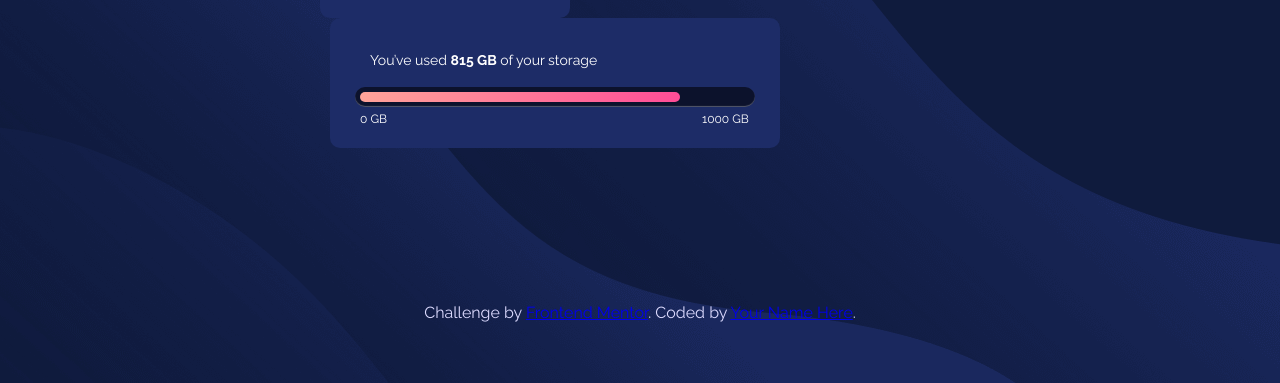
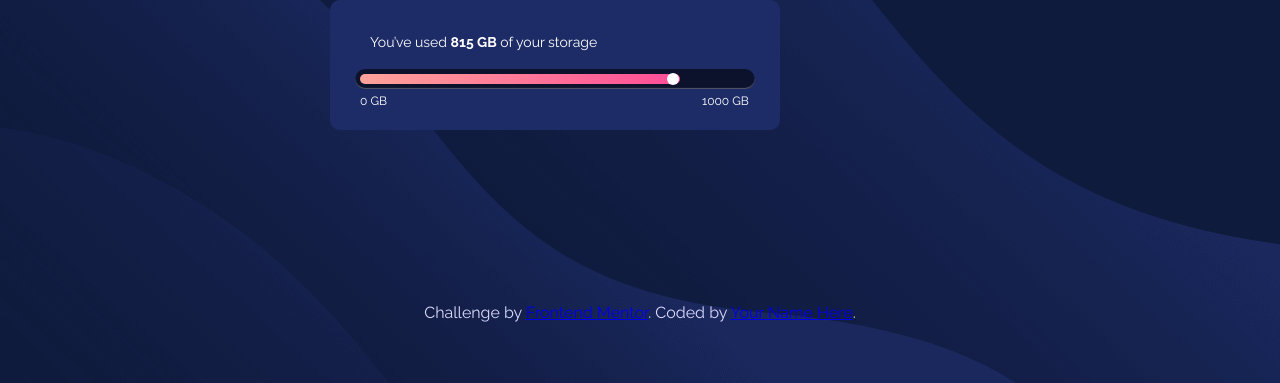
Before and after one commit to cblnpa/frontendmentor-fylo-data-storage, a plain HTML site: page index.html in a window 1280 px wide. Shown: the part 417-800 px from the top of the page. Drawn offline with Linux system fonts and the light colour scheme.

Commit message:
Last details

```diff
--- a/index.html
+++ b/index.html
@@ -32,6 +32,7 @@
       </div>
       <div class="bar">
         <span class="bar-color"></span>
+        <span class="dot"></span>
         <div class="storage">
           <span id="first">0 GB</span><span id="last">1000 GB</span>
         </div>
--- a/styles.css
+++ b/styles.css
@@ -47,7 +47,7 @@ body {
   font-family: var(--font);
   background: var(--dark-blue);
   width: 250px;
-  height: 200px;
+  height: 164px;
   border-radius: 10px;
   border-top-right-radius: 90px 90px;
   color: white;
@@ -113,6 +113,17 @@ body {
   margin-left: 315px;
 }
 
+.dot {
+  height: 12px;
+  width: 12px;
+  background-color: white;
+  border-radius: 50%;
+  display: inline-block;
+  position: absolute;
+  top: 4px;
+  left: 312px;
+}
+
 .bubble {
   position: absolute;
   top: 5px;
```
